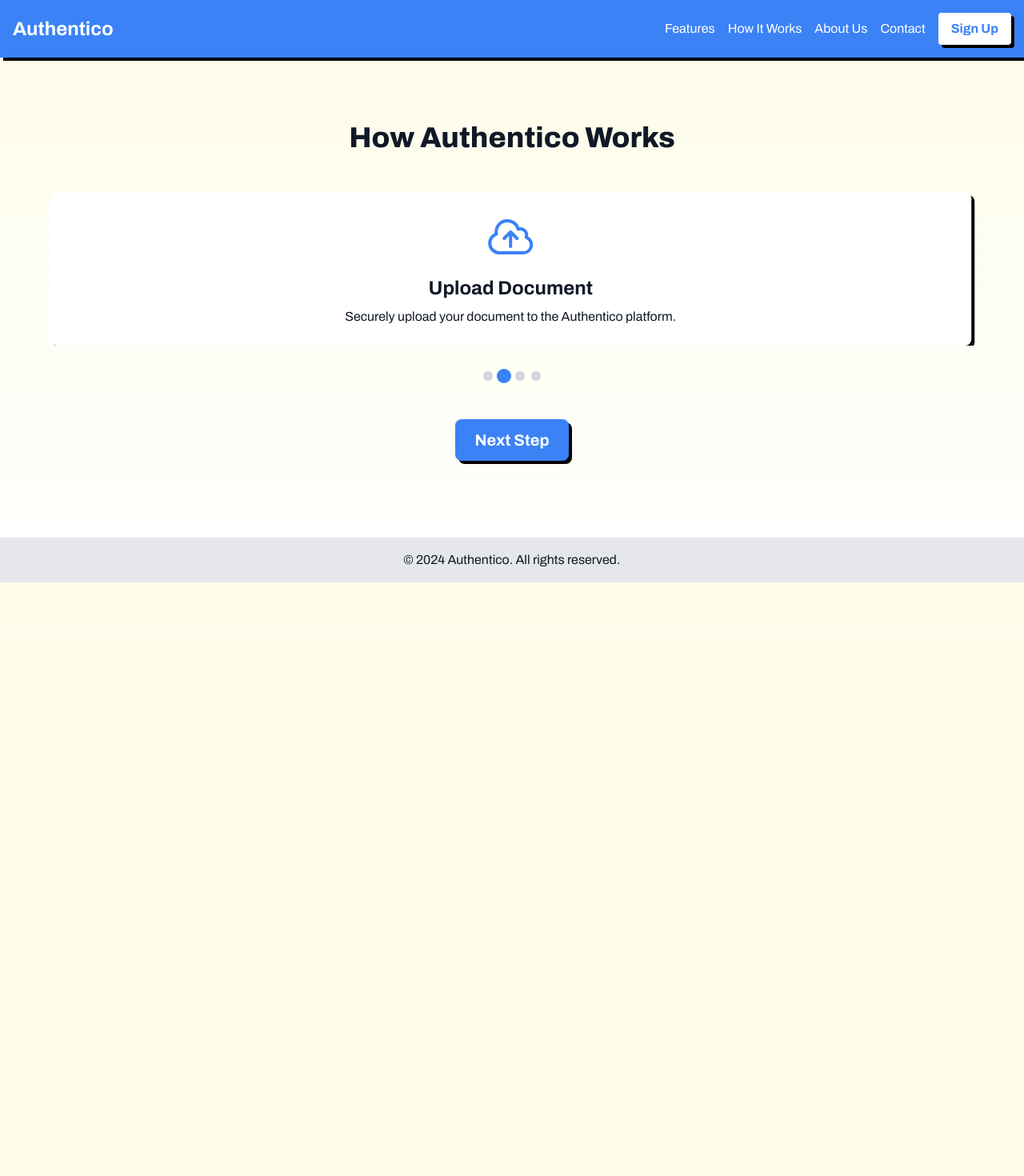
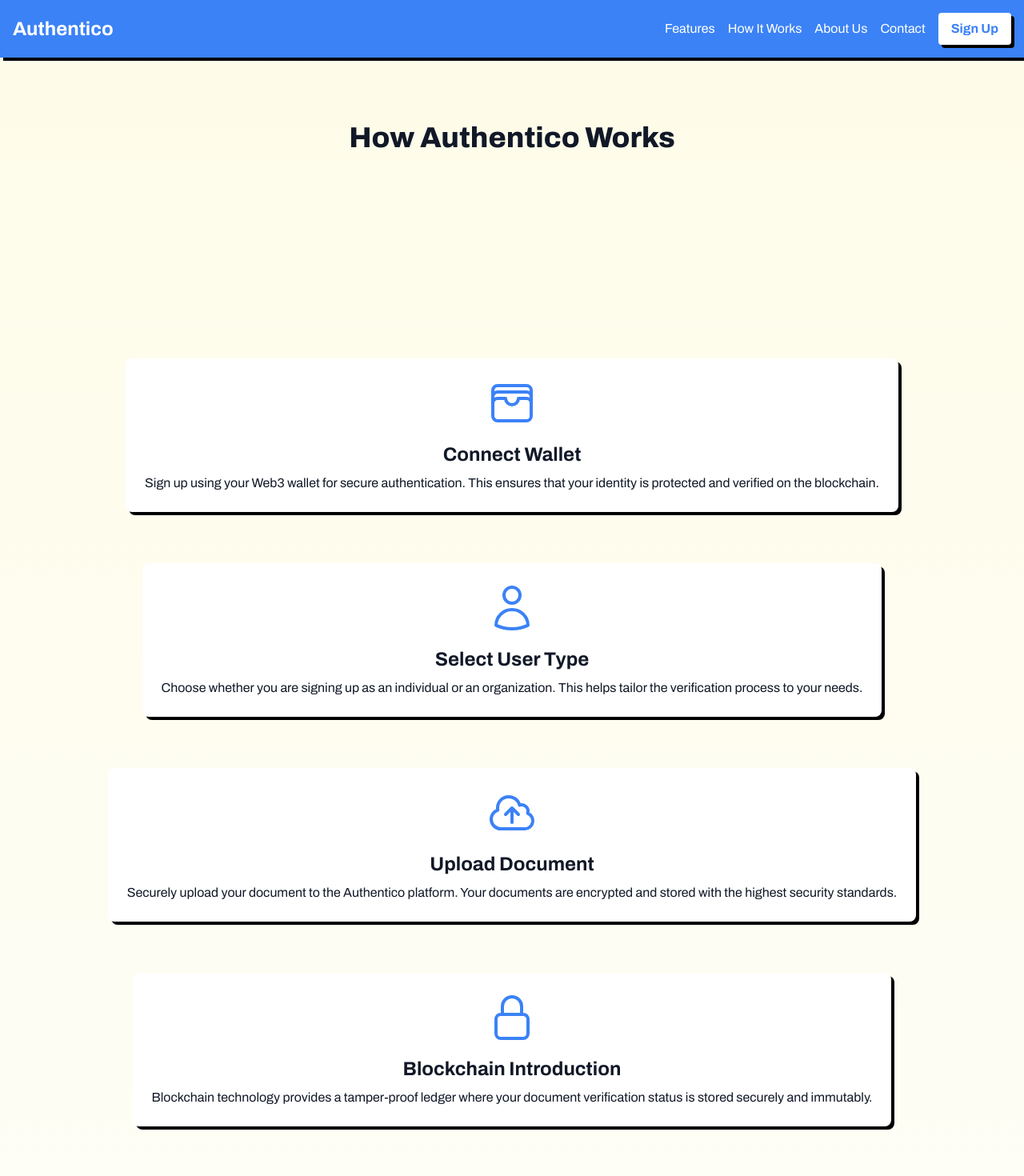
Before and after one commit to TheDonCipher/authentico, a Next.js app: page /how-it-works in a window 1280 px wide. Shown: the top 1470 px of the page at 80% size. Before the commit the page ends 800 px from the top, so only its background shows below. Built offline with nearby package versions, Linux system fonts and the light colour scheme.

Commit message:
updated how-it-works

```diff
--- a/app/about/page.tsx
+++ b/app/about/page.tsx
@@ -11,18 +11,18 @@ const teamMembers = [
   {
     name: 'Hillary Bandawe',
     role: 'Co-founder',
-    bio: 'Hillary is a holder of a Bachelor of Engineering in Geological Engineering from the Botswana International University of Science and Technology ',
+    bio: 'Hillary is a holder of a Bachelor of Engineering in Geological Engineering and Co-founder of Ingenuity Earth',
     image: '/images/user.png',
   },
   {
     name: 'Kealeboga Ratshipa',
-    role: 'Head of Product',
+    role: 'Lead Developer & Head of Product',
     bio: 'UX specialist focused on creating intuitive and secure document management experiences.',
     image: '/images/user.png',
   },
   {
     name: 'Horace Chipembere',
-    role: 'Lead Developer',
+    role: 'Developer',
     bio: 'Full-stack developer with a knack for blockchain integration and smart contract development.',
     image: '/images/user.png',
   },
@@ -32,12 +32,12 @@ export default function AboutUs() {
   return (
     <div className="py-12 px-4 sm:px-6 lg:px-8">
       <div className="max-w-7xl mx-auto">
-        <h1 className="text-4xl font-extrabold text-center mb-12">About Authentico</h1>
+        <h1 className="text-4xl font-extrabold text-center mb-12">About Ingenuity Earth</h1>
 
         <div className="mb-16">
           <h2 className="text-2xl font-bold mb-4">Our Mission</h2>
           <p className="text-lg">
-            At Authentico, we're on a mission to revolutionize document verification using blockchain technology.
+            With Authentico, we're on a mission to revolutionize document verification using blockchain technology.
             We believe in creating a world where document authenticity is guaranteed, accessible, and efficient.
           </p>
         </div>
--- a/app/how-it-works/page.tsx
+++ b/app/how-it-works/page.tsx
@@ -1,25 +1,55 @@
 "use client";
 
-import React, { useState, useEffect } from 'react';
-import { motion, AnimatePresence } from 'framer-motion';
-import { WalletIcon, CloudArrowUpIcon, ShieldCheckIcon, DocumentCheckIcon } from '@heroicons/react/24/outline';
+import React from 'react';
+import { motion, useViewportScroll, useTransform } from 'framer-motion';
+import { WalletIcon, UserIcon, CloudArrowUpIcon, LockClosedIcon, ShieldCheckIcon, DocumentCheckIcon, ShareIcon, EyeIcon } from '@heroicons/react/24/outline';
 
 const steps = [
-  { icon: WalletIcon, title: 'Connect Wallet', description: 'Sign up using your Web3 wallet for secure authentication.' },
-  { icon: CloudArrowUpIcon, title: 'Upload Document', description: 'Securely upload your document to the Authentico platform.' },
-  { icon: ShieldCheckIcon, title: 'Verification Process', description: 'Authorized organizations verify your document on the blockchain.' },
-  { icon: DocumentCheckIcon, title: 'Access Verified Document', description: 'Access your verified document anytime, anywhere.' },
+  {
+    icon: WalletIcon,
+    title: 'Connect Wallet',
+    description: 'Sign up using your Web3 wallet for secure authentication. This ensures that your identity is protected and verified on the blockchain.'
+  },
+  {
+    icon: UserIcon,
+    title: 'Select User Type',
+    description: 'Choose whether you are signing up as an individual or an organization. This helps tailor the verification process to your needs.'
+  },
+  {
+    icon: CloudArrowUpIcon,
+    title: 'Upload Document',
+    description: 'Securely upload your document to the Authentico platform. Your documents are encrypted and stored with the highest security standards.'
+  },
+  {
+    icon: LockClosedIcon,
+    title: 'Blockchain Introduction',
+    description: 'Blockchain technology provides a tamper-proof ledger where your document verification status is stored securely and immutably.'
+  },
+  {
+    icon: ShieldCheckIcon,
+    title: 'Verification Process',
+    description: 'Authorized organizations verify your document on the blockchain. The verification status and relevant details are recorded immutably.'
+  },
+  {
+    icon: DocumentCheckIcon,
+    title: 'Access Verified Document',
+    description: 'Access your verified document anytime, anywhere. Share it with other users or organizations directly through the platform.'
+  },
+  {
+    icon: ShareIcon,
+    title: 'Share Documents',
+    description: 'Easily share your verified documents with other users or organizations. They can quickly verify the authenticity through the blockchain.'
+  },
+  {
+    icon: EyeIcon,
+    title: 'OCR Technology',
+    description: 'Our OCR technology extracts and verifies details from your document, ensuring accuracy and speeding up the verification process.'
+  },
 ];
 
 export default function HowItWorks() {
-  const [activeStep, setActiveStep] = useState(0);
-
-  useEffect(() => {
-    const timer = setInterval(() => {
-      setActiveStep((prev) => (prev + 1) % steps.length);
-    }, 5000);
-    return () => clearInterval(timer);
-  }, []);
+  const { scrollYProgress } = useViewportScroll();
+  const y = useTransform(scrollYProgress, [0, 1], ['0%', '100%']);
 
   return (
     <div className="py-12 px-4 sm:px-6 lg:px-8">
@@ -27,44 +57,30 @@ export default function HowItWorks() {
         <h1 className="text-4xl font-extrabold text-center mb-12">How Authentico Works</h1>
 
         <div className="relative">
-          <div className="overflow-hidden">
+          {steps.map((step, index) => (
             <motion.div
-              className="flex"
-              animate={{ x: `${-activeStep * 100}%` }}
-              transition={{ type: "spring", stiffness: 300, damping: 30 }}
+              key={step.title}
+              style={{ y }}
+              className="flex items-center justify-center my-16"
+              initial={{ opacity: 0, y: 50 }}
+              whileInView={{ opacity: 1, y: 0 }}
+              viewport={{ once: true, amount: 0.8 }}
+              transition={{ duration: 0.8, delay: index * 0.2 }}
             >
-              {steps.map((step, index) => (
-                <div key={step.title} className="w-full flex-shrink-0 px-4">
-                  <div className="bg-white p-6 rounded-lg shadow-[4px_4px_0px_0px_rgba(0,0,0,1)]">
-                    <step.icon className="h-16 w-16 text-blue-500 mx-auto mb-4" />
-                    <h3 className="text-2xl font-bold mb-2 text-center">{step.title}</h3>
-                    <p className="text-center">{step.description}</p>
-                  </div>
-                </div>
-              ))}
+              <div className="bg-white p-6 rounded-lg shadow-[4px_4px_0px_0px_rgba(0,0,0,1)] text-center">
+                <step.icon className="h-16 w-16 text-blue-500 mx-auto mb-4" />
+                <h3 className="text-2xl font-bold mb-2">{step.title}</h3>
+                <p>{step.description}</p>
+              </div>
             </motion.div>
-          </div>
-
-          <div className="flex justify-center mt-8 space-x-2">
-            {steps.map((_, index) => (
-              <motion.div
-                key={index}
-                className="w-3 h-3 rounded-full bg-gray-300"
-                animate={{
-                  scale: activeStep === index ? 1.5 : 1,
-                  backgroundColor: activeStep === index ? "#3B82F6" : "#D1D5DB"
-                }}
-              />
-            ))}
-          </div>
+          ))}
         </div>
 
         <div className="text-center mt-12">
           <button
-            onClick={() => setActiveStep((prev) => (prev + 1) % steps.length)}
             className="bg-blue-500 text-white px-6 py-3 rounded-lg font-bold text-xl shadow-[4px_4px_0px_0px_rgba(0,0,0,1)] hover:translate-x-[2px] hover:translate-y-[2px] hover:shadow-[2px_2px_0px_0px_rgba(0,0,0,1)] transition-all"
           >
-            Next Step
+            Get Started
           </button>
         </div>
       </div>
--- a/app/page.tsx
+++ b/app/page.tsx
@@ -6,7 +6,7 @@ export default function Home() {
     <div className="space-y-12">
       <section className="text-center">
         <h1 className="text-5xl font-bold mb-4">Welcome to Authentico</h1>
-        <p className="text-xl mb-8">The official document verification platform using blockchain technology</p>
+        <p className="text-xl mb-8">The official document verification platform using blockchain technology by Ingenuity Earth</p>
         <div className="space-x-4">
           <button className="bg-blue-500 text-white px-6 py-3 rounded-lg font-bold shadow-[4px_4px_0px_0px_rgba(0,0,0,1)] hover:translate-x-[2px] hover:translate-y-[2px] hover:shadow-[2px_2px_0px_0px_rgba(0,0,0,1)] transition-all">Get Started</button>
           <button className="bg-green-500 text-white px-6 py-3 rounded-lg font-bold shadow-[4px_4px_0px_0px_rgba(0,0,0,1)] hover:translate-x-[2px] hover:translate-y-[2px] hover:shadow-[2px_2px_0px_0px_rgba(0,0,0,1)] transition-all">Learn More</button>
```
